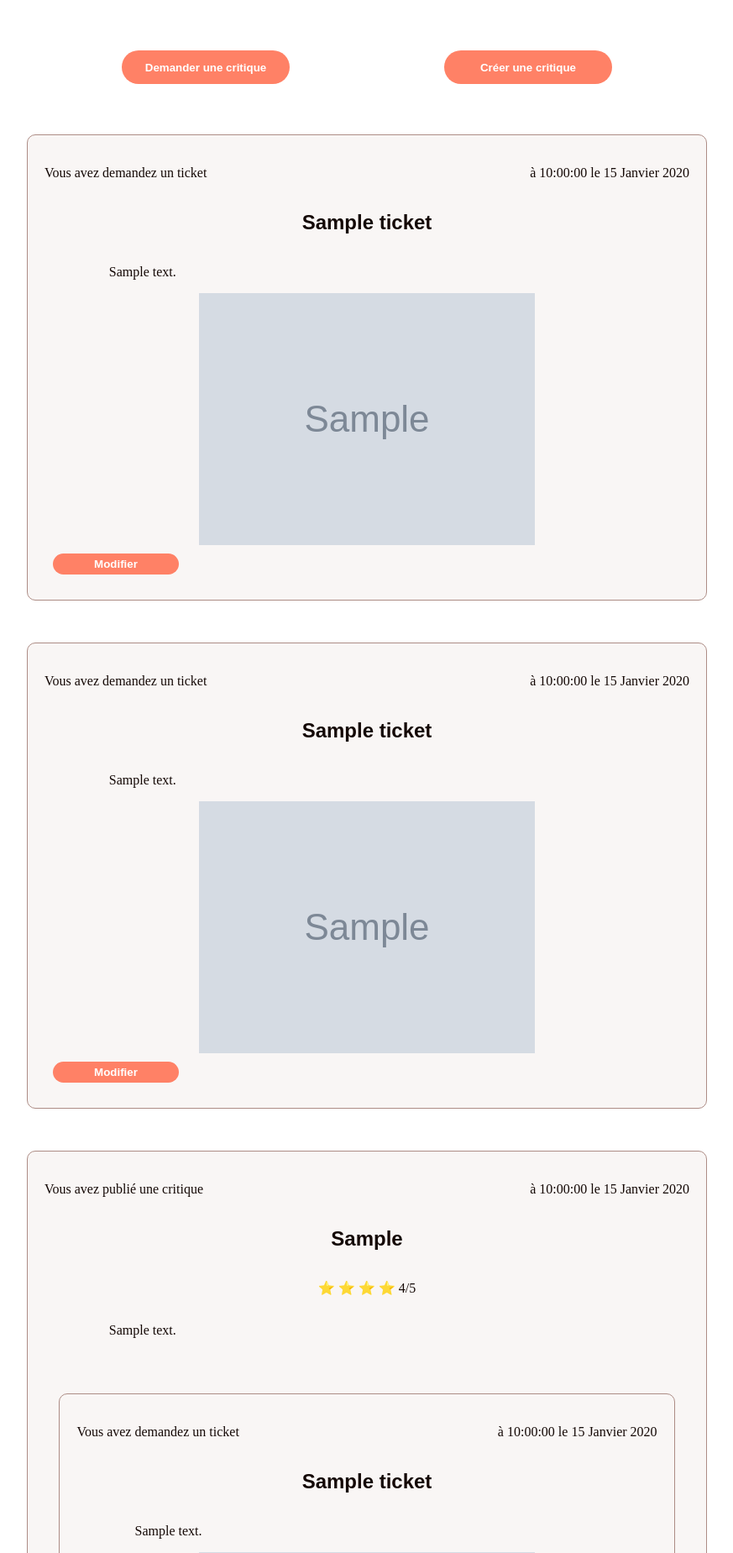
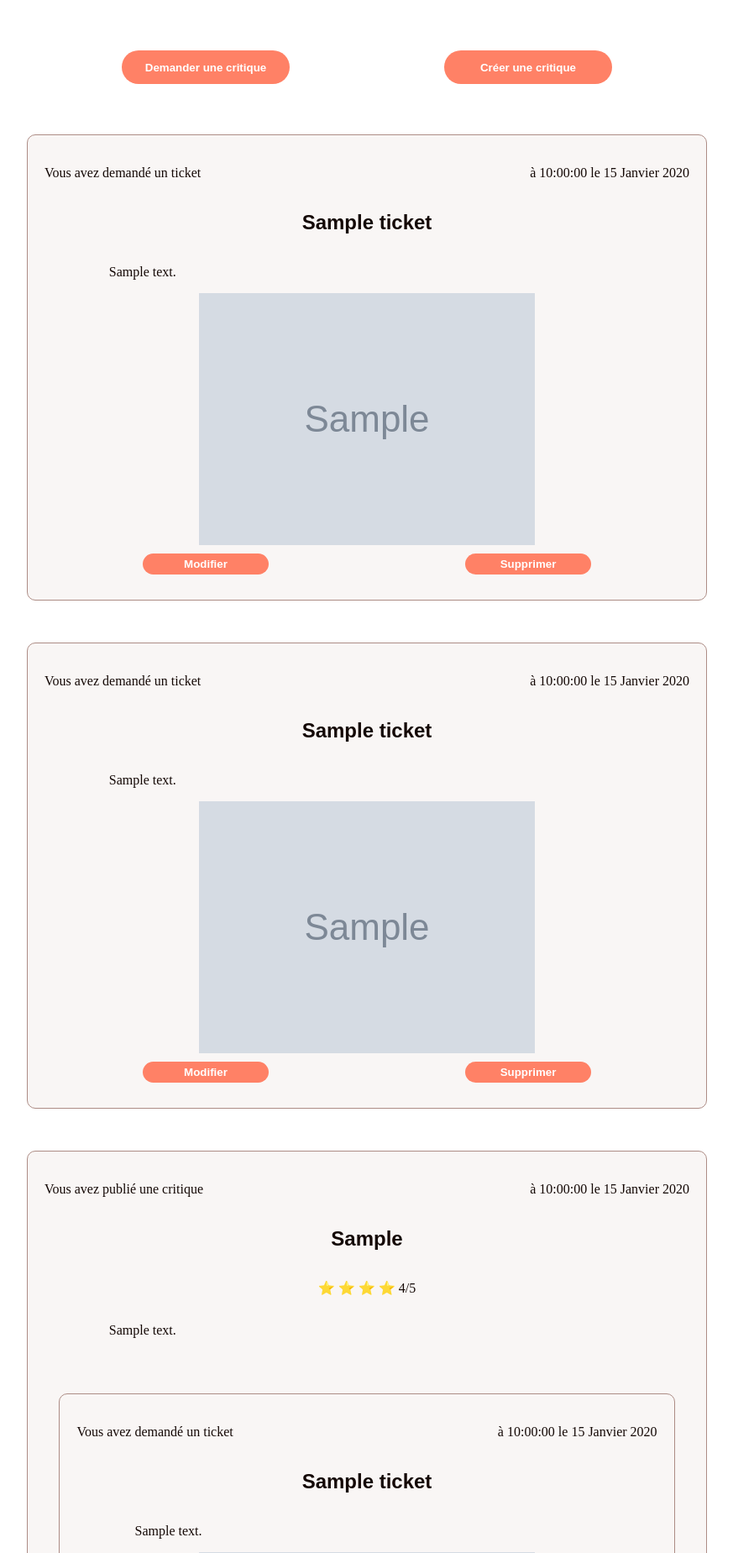
Before and after one commit to Nemesix493/P9_LITReview, a Django app: page /flux/ in a window 1280 px wide. Shown: the part 50-1899 px from the top of the page at 84% size, without its empty margins (203-1076 px from the left). Run offline with Django 4.2, Linux system fonts and the light colour scheme; a user stored in the database is signed in; tables that the repository leaves empty hold one stand-in row (values such as "Sample post"); grey boxes marked "Sample" are stand-in pictures.

Commit message:
finshing code

```diff
--- a/LITReview/LITReview/urls.py
+++ b/LITReview/LITReview/urls.py
@@ -23,7 +23,8 @@ from review import views
 from review.forms import CustomAuthenticationForm
 
 urlpatterns = [
-    path('admin/', admin.site.urls),
+    #path('admin/', admin.site.urls),
+    path('', views.flux, name='default'),
     path('signup/', views.signup, name='signup'),
     path('signin/', LoginView.as_view(
         template_name='review/signin.html',
@@ -46,7 +47,9 @@ urlpatterns = [
     path('ticket-answer/<int:id>/', views.ticket_answer, name='ticket-answer'),
     path('review/<int:id>/', views.review, name='review'),
     path('update-review/<int:id>/', views.modify_review, name='modify-review'),
-    path('new-review/', views.new_review, name='new-review')
+    path('new-review/', views.new_review, name='new-review'),
+    path('remove-ticket/<int:id>/', views.remove_ticket, name='remove-ticket'),
+    path('remove-review/<int:id>/', views.remove_review, name='remove-review'),
 ]
 
 handler404 = views.custom_404
@@ -55,3 +58,6 @@ handler403 = views.custom_403
 
 if settings.DEBUG:
     urlpatterns += static(settings.MEDIA_URL, document_root=settings.MEDIA_ROOT)
+    def test_404(request):
+        return views.custom_404(request, exception=Exception('Ici s\'affiche le message d\'erreur !'))
+    urlpatterns += [path('test-404/', test_404, name='test-404')]
--- a/LITReview/review/templates/review/flux.html
+++ b/LITReview/review/templates/review/flux.html
@@ -15,5 +15,6 @@
     {% include 'review/partials/ticket.html' with ticket=instance %}
     {% endif%}
     {% endfor %}
+    {% include 'review/partials/pagination.html' with pagination=posts %}
 </main>
 {% endblock %}
--- a/LITReview/review/templates/review/modify_review.html
+++ b/LITReview/review/templates/review/modify_review.html
@@ -3,11 +3,15 @@
 {% block main_content %}
 <main class="change-post-page">
     <section class="change-post-page__content">
+        {% include 'review/partials/ticket.html'%}
         <h2>{{page_name}}</h2>
         <form action="" method="post" enctype="multipart/form-data">
             {% csrf_token %}
             {{form}}
-            <input type="submit" value="Modifier" class="classic-button">
+            <div class="form-foot">
+                <input type="submit" value="Modifier" class="classic-button">
+                <a href="{% url 'remove-review' review.id %}"><button class="classic-button" type="button">Supprimer</button></a>
+            </div>
         </form>
     </section>
 </main>
--- a/LITReview/review/templates/review/modify_ticket.html
+++ b/LITReview/review/templates/review/modify_ticket.html
@@ -7,7 +7,10 @@
         <form action="" method="post" enctype="multipart/form-data">
             {% csrf_token %}
             {{form}}
-            <input type="submit" value="Modifier" class="classic-button">
+            <div class="form-foot">
+                <input type="submit" value="Modifier" class="classic-button">
+                <a href="{% url 'remove-ticket' ticket.id %}"><button class="classic-button" type="button">Supprimer</button></a>
+            </div>
         </form>
     </section>
 </main>
--- /dev/null
+++ b/LITReview/review/templates/review/partials/pagination.html
@@ -0,0 +1,17 @@
+{% if pagination.paginator.num_pages > 1 %}
+<div class="pagination">
+    {% if pagination.has_previous %}
+        {% if pagination.previous_page_number != 1 %}
+        <a href="?page=1">1</a>
+        {% endif %}
+        <a href="?page={{ pagination.previous_page_number }}">{{pagination.previous_page_number}}</a>
+    {% endif %}
+    <p>{{ pagination.number }}/{{pagination.paginator.num_pages}}</p>
+    {% if pagination.has_next %}
+        <a href="?page={{ pagination.next_page_number }}">{{pagination.next_page_number}}</a>
+        {% if pagination.paginator.num_pages != pagination.next_page_number%}
+        <a href="?page={{ pagination.paginator.num_pages }}">{{pagination.paginator.num_pages}}</a>
+        {% endif %}
+    {% endif %}
+</div>
+{% endif%}
--- a/LITReview/review/templates/review/partials/review.html
+++ b/LITReview/review/templates/review/partials/review.html
@@ -1,6 +1,6 @@
 {% load review_extras %}
 <article class="review">
-    <div>
+    <div class="review__head">
         {% if review.user == request.user %}
         <p>Vous avez publié une critique</p>
         {% else %}
@@ -12,7 +12,10 @@
     {% include 'review/partials/review_rating.html' with star=review.rating %}
     <p class="review__description">{{review.body}}</p>
     {% include 'review/partials/ticket.html' with ticket=review.ticket %}
-    {% if review.user == request.user %}
-    <a href="{% url 'modify-review' review.id %}"><button class="classic-button">Modifier</button></a>
-    {% endif%}
+    <div class="review__foot">
+        {% if review.user == request.user %}
+        <a href="{% url 'modify-review' review.id %}"><button class="classic-button">Modifier</button></a>
+        <a href="{% url 'remove-review' review.id %}"><button class="classic-button">Supprimer</button></a>
+        {% endif%}
+    </div>
 </article>
--- a/LITReview/review/templates/review/partials/ticket.html
+++ b/LITReview/review/templates/review/partials/ticket.html
@@ -2,7 +2,7 @@
 <article class="ticket">
     <div class="ticket__head">
         {% if ticket.user == request.user %}
-        <p>Vous avez demandez un ticket</p>
+        <p>Vous avez demandé un ticket</p>
         {% else %}
         <p>{{ticket.user.username|capfirst}} a demandez un ticket</p>
         {% endif%}
@@ -10,13 +10,16 @@
     </div>
     <h2>{{ticket.title}}</h2>
     <p class="ticket__description">{{ticket.description}}</p>
+    {% if ticket.image %}
     <img src="{{ticket.image.url}}" alt="">
+    {% endif%}
     <div class="ticket__foot">
-        {% if not ticket in request.user|all_reviewed %}
+        {% if ticket|is_reviewed %}
         <a href="{% url 'ticket-answer' ticket.id %}"><button class="classic-button">Répondre</button></a>
         {% endif%}
         {% if ticket.user == request.user %}
         <a href="{% url 'modify-ticket' ticket.id %}"><button class="classic-button">Modifier</button></a>
+        <a href="{% url 'remove-ticket' ticket.id %}"><button class="classic-button">Supprimer</button></a>
         {% endif%}
     </div>
 </article>
--- a/LITReview/review/templates/review/posts.html
+++ b/LITReview/review/templates/review/posts.html
@@ -12,5 +12,6 @@
     {% include 'review/partials/ticket.html' with ticket=instance %}
     {% endif%}
     {% endfor %}
+    {% include 'review/partials/pagination.html' with pagination=posts %}
 </main>
 {% endblock %}
--- a/LITReview/review/templatetags/review_extras.py
+++ b/LITReview/review/templatetags/review_extras.py
@@ -13,6 +13,10 @@ def ticket_or_review(instance):
 def all_reviewed(user):
     return [review.ticket for review in user.reviews.all()]
 
+@register.filter
+def is_reviewed(ticket):
+    return len(ticket.reviews.all()) < 1
+
 
 @register.simple_tag(takes_context=True)
 def feedback_menu(context, item_name):
@@ -24,6 +28,7 @@ def feedback_menu(context, item_name):
 @register.filter
 def filled_star(number):
     return range(number)
+
 
 @register.filter
 def empty_star(number):
--- a/LITReview/review/views.py
+++ b/LITReview/review/views.py
@@ -3,6 +3,7 @@ import itertools
 from django.conf import settings
 from django.http import Http404
 from django.core.exceptions import PermissionDenied
+from django.core.paginator import Paginator
 from django.shortcuts import render, redirect
 from django.contrib.auth import login
 from django.contrib.auth.decorators import login_required
@@ -35,20 +36,32 @@ def flux(request):
         request.user.reviews.all(),
         *[follow.reviews.all() for follow in request.user.follows.all()]
     ]
+    paginator = Paginator(
+        sorted(itertools.chain(*posts_list), key=lambda ticket: ticket.time_created, reverse=True),
+        5
+    )
+    page_number = request.GET.get('page')
+    page_obj = paginator.get_page(page_number)
     context = {
         'page_name': 'Flux',
         'menu': 'flux',
-        'posts': sorted(itertools.chain(*posts_list), key=lambda ticket: ticket.time_created, reverse=True)
+        'posts': page_obj
     }
     return render(request, 'review/flux.html', context=context)
 
 
 @login_required
 def posts(request):
+    paginator = Paginator(
+        sorted(itertools.chain(request.user.reviews.all(), request.user.tickets.all()), key=lambda instance: instance.time_created, reverse=True),
+        5
+    )
+    page_number = request.GET.get('page')
+    page_obj = paginator.get_page(page_number)
     context = {
         'page_name': 'Vos posts',
         'menu': 'posts',
-        'posts':sorted(itertools.chain(request.user.reviews.all(), request.user.tickets.all()), key=lambda instance: instance.time_created, reverse=True)
+        'posts': page_obj
     }
     return render(request, 'review/posts.html', context=context)
 
@@ -160,10 +173,11 @@ def modify_ticket(request, id):
     except Ticket.DoesNotExist:
         raise Http404("Il semble que ce ticket n'existe pas !")
     if curent_ticket.user != request.user:
-        raise PermissionDenied('Il semble que vous ne puissiez pas modifier ce ticket car vous n\'en n\'êtes pas l\'auteur')
+        raise PermissionDenied('Il semble que vous éssayé de modifier un ticket dont vous n\'êtes pas l\'auteur')
     context = {
         'page_name': 'Modifier un ticket',
         'menu': 'posts',
+        'ticket': curent_ticket
     }
     if request.method == 'POST':
         ticket_form = TicketForm(request.POST, request.FILES, instance=curent_ticket)
@@ -183,10 +197,12 @@ def modify_review(request, id):
     except Review.DoesNotExist:
         raise Http404("Il semble que cette critique n'existe pas !")
     if curent_review.user != request.user:
-        raise PermissionDenied('Il semble que vous ne puissiez pas modifier cette critique car vous n\'en n\'êtes pas l\'auteur')
+        raise PermissionDenied('Il semble que vous éssayé de modifier une critique dont vous n\'êtes pas l\'auteur')
     context = {
         'page_name': 'Modifier une critique',
         'menu': 'posts',
+        'ticket': curent_review.ticket,
+        'review': curent_review
     }
     if request.method == 'POST':
         review_form = ReviewForm(request.POST, instance=curent_review)
@@ -225,6 +241,30 @@ def new_review(request):
     return render(request, 'review/new_review.html', context=context)
 
 
+@login_required
+def remove_review(request, id):
+    try:
+        curent_review = Review.objects.get(id=id)
+    except Review.DoesNotExist:
+        raise Http404("Il semble que cette critique n'existe pas !")
+    if curent_review.user != request.user:
+        raise PermissionDenied('Il semble que vous éssayé de supprimer une critique dont vous n\'êtes pas l\'auteur')
+    curent_review.delete()
+    return redirect('flux')
+
+
+@login_required
+def remove_ticket(request, id):
+    try:
+        curent_ticket = Ticket.objects.get(id=id)
+    except Ticket.DoesNotExist:
+        raise Http404("Il semble que ce ticket n'existe pas !")
+    if curent_ticket.user != request.user:
+        raise PermissionDenied('Il semble que vous éssayé de supprimer un ticket dont vous n\'êtes pas l\'auteur')
+    curent_ticket.delete()
+    return redirect('flux')
+
+
 def custom_404(request, exception):
     context = {
         'page_name': '404 Not found',
--- a/LITReview/static/css/style.css
+++ b/LITReview/static/css/style.css
@@ -120,10 +120,15 @@ a:hover {
   width: 100%;
   display: flex;
   flex-direction: row;
-  justify-content: space-between;
 }
 .review__description {
   width: 80%;
+}
+.review__foot {
+  justify-content: space-around;
+}
+.review__head {
+  justify-content: space-between;
 }
 .review .ticket {
   width: 90%;
@@ -165,7 +170,6 @@ a:hover {
   width: 100%;
   display: flex;
   flex-direction: row;
-  justify-content: space-between;
 }
 .ticket img {
   max-width: 90%;
@@ -174,6 +178,12 @@ a:hover {
 }
 .ticket__description {
   width: 80%;
+}
+.ticket__foot {
+  justify-content: space-around;
+}
+.ticket__head {
+  justify-content: space-between;
 }
 
 .classic-button {
@@ -189,6 +199,22 @@ a:hover {
 .classic-button:hover {
   background-color: #ff5733;
   transition: 0.3s;
+}
+
+.pagination {
+  width: 300px;
+  display: flex;
+  flex-direction: row;
+  justify-content: space-around;
+  align-items: center;
+  margin-top: 50px;
+}
+.pagination a, .pagination p {
+  border-radius: 15px;
+  padding: 20px;
+}
+.pagination a:hover, .pagination p:hover {
+  background-color: #f9f6f5;
 }
 
 .login-page {
@@ -591,6 +617,15 @@ a:hover {
 .new-post-page__content form *, .change-post-page__content form * {
   margin-top: 10px;
 }
+.new-post-page__content form .form-foot, .change-post-page__content form .form-foot {
+  width: 100%;
+  display: flex;
+  flex-direction: row;
+  justify-content: space-around;
+}
+.new-post-page__content form .form-foot a, .change-post-page__content form .form-foot a {
+  margin-top: 0;
+}
 .new-post-page__content .ticket, .change-post-page__content .ticket {
   width: 100%;
   margin-top: 0;
--- a/LITReview/static/sass/base/base.scss
+++ b/LITReview/static/sass/base/base.scss
@@ -28,7 +28,6 @@ a{
         }
     }
 }
-
 .ticket{
     @include ticket;
 }
@@ -36,3 +35,6 @@ a{
 .classic-button{
     @include classic-button;
 }
+.pagination{
+    @include pagination;
+}
--- /dev/null
+++ b/LITReview/static/sass/layouts/pagination.scss
@@ -0,0 +1,15 @@
+@mixin pagination{
+    width: 300px;
+    display: flex;
+    flex-direction: row;
+    justify-content: space-around;
+    align-items: center;
+    margin-top: 50px;
+    a, p{
+        border-radius: 15px;
+        padding: 20px;
+        &:hover{
+            background-color: $light_background_color;
+        }
+    }
+}
--- a/LITReview/static/sass/layouts/review.scss
+++ b/LITReview/static/sass/layouts/review.scss
@@ -21,9 +21,14 @@
         width: 100%;
         display: flex;
         flex-direction: row;
-        justify-content: space-between;
     }
     &__description{
         width: 80%;
     }
+    &__foot{
+        justify-content: space-around;
+    }
+    &__head{
+        justify-content: space-between;
+    }
 }
--- a/LITReview/static/sass/layouts/ticket.scss
+++ b/LITReview/static/sass/layouts/ticket.scss
@@ -21,7 +21,6 @@
         width: 100%;
         display: flex;
         flex-direction: row;
-        justify-content: space-between;
     }
     img{
         max-width: 90%;
@@ -31,5 +30,11 @@
     &__description{
         width: 80%;
     }
+    &__foot{
+        justify-content: space-around;
+    }
+    &__head{
+        justify-content: space-between;
+    }
 
 }
--- a/LITReview/static/sass/main.scss
+++ b/LITReview/static/sass/main.scss
@@ -12,6 +12,7 @@
 @import "./layouts/nav";
 @import "./layouts/ticket";
 @import "./layouts/review";
+@import "./layouts/pagination";
 
 // Base
 
--- a/LITReview/static/sass/pages/new_post.scss
+++ b/LITReview/static/sass/pages/new_post.scss
@@ -67,6 +67,15 @@
             *{
                 margin-top: 10px;
             }
+            .form-foot{
+                width: 100%;
+                display: flex;
+                flex-direction: row;
+                justify-content: space-around;
+                a{
+                    margin-top: 0;
+                }
+            }
         }
         .ticket{
             width: 100%;
```
Also changed, not shown: Docker-compose.yml (+4 -4 lines), 2 other files.
